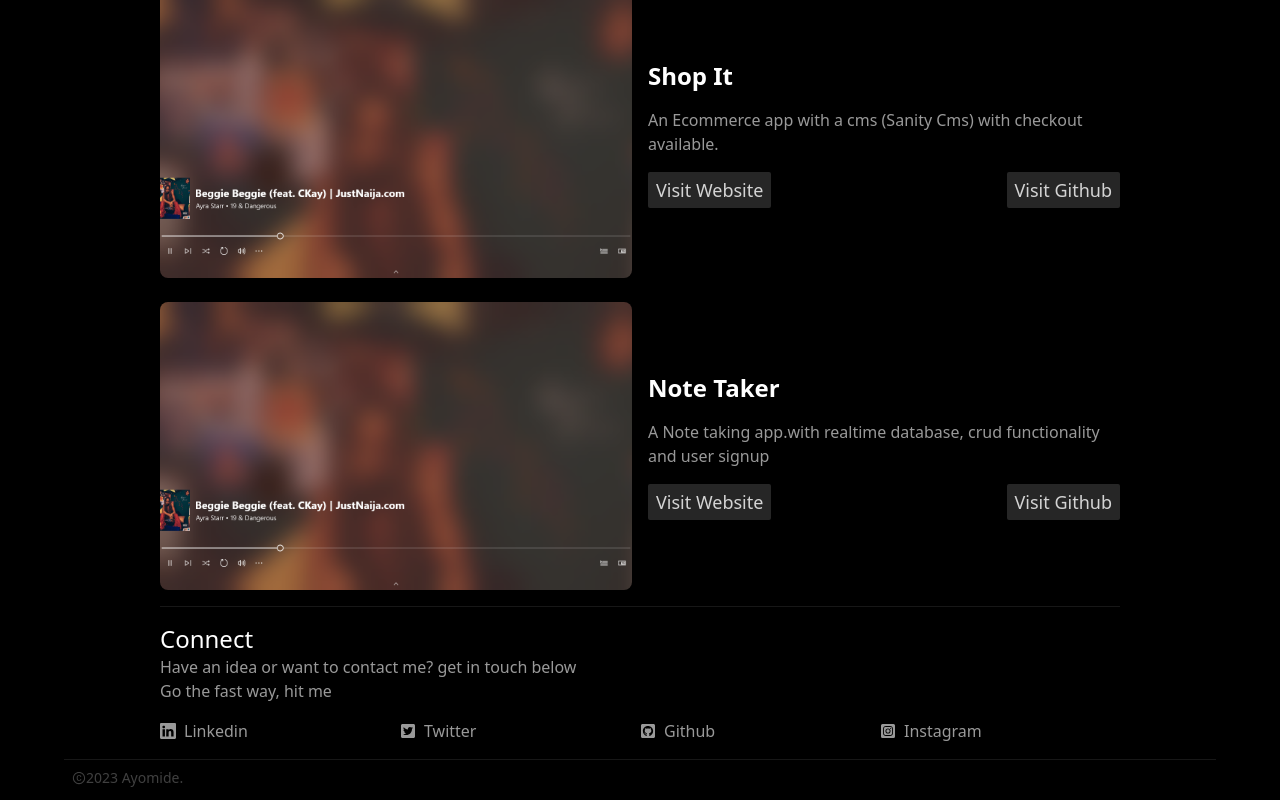
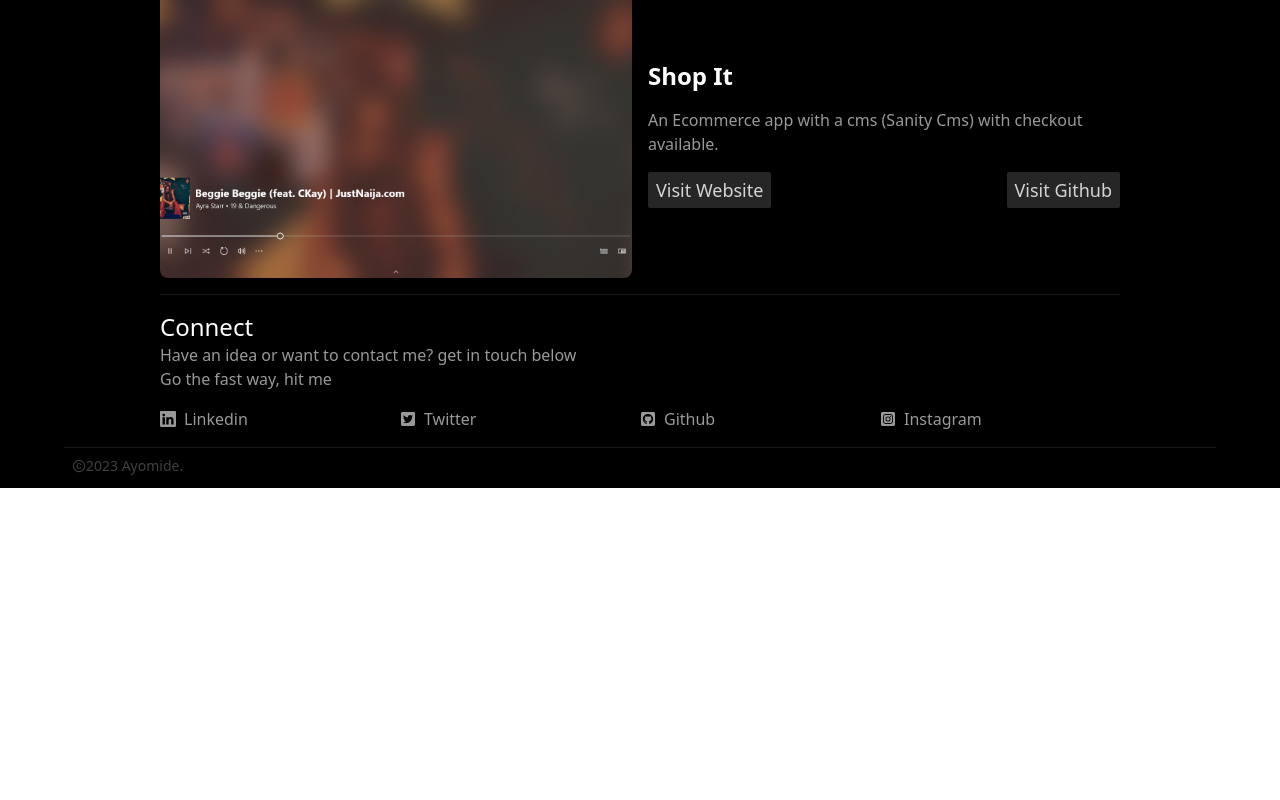
Before and after one commit to Ayothegod/portfolio, a Next.js app: page / in a window 1280 px wide. Shown: the part 993-1793 px from the top of the page. After the commit the page ends 1481 px from the top, so only its background shows below. Built offline with nearby package versions, Linux system fonts and the light colour scheme.

Commit message:
trying to arrange project images

```diff
--- a/components/Project.jsx
+++ b/components/Project.jsx
@@ -1,15 +1,17 @@
 import Image from "next/image"
 import Link from "next/link"
-import dummyImage from "@/assets/Screenshot (155).png";
 
-const Project = ({name,desc}) => {
+
+// assets\20220526_055846.jpg , assets\20220519_195303.jpg
+
+const Project = ({name,desc,image}) => {
   return (
 
             <div className=" grid grid-cols-1 sm:grid-cols-1 gap-8 ">
               <div className="flex flex-col sm:flex-row gap-y-2 gap-x-4 sm:items-center">
                 <div className="h-48 w-full sm:w-1/2 sm:h-52 md:h-72 rounded-lg overflow-hidden ">
                   <Image
-                    src={dummyImage}
+                    src={image}
                     alt="dummy"
                     className="w-full h-full hover:scale-110 transition-transform duration-300 ease-in-out object-cover object-center"
                   />
--- a/pages/index.js
+++ b/pages/index.js
@@ -14,6 +14,9 @@ import {
 } from "react-icons/fa";
 import aboutImage from "@/assets/p4n2ny.jpg";
 import FutureTools from "@/components/FutureTools";
+import dummyImage from "@/assets/Screenshot (155).png";
+import dummyImage2 from "@/assets/20220519_195303.jpg";
+import dummyImage3 from "@/assets/20220526_055846.jpg";
 
 export default function Home() {
   return (
@@ -95,11 +98,16 @@ export default function Home() {
             <Project
               name="Shop It"
               desc="An Ecommerce app with a cms (Sanity Cms) with checkout available. "
+              image={dummyImage}
             />
-            <Project
+            {/* <Project
               name="Note Taker"
               desc="A Note taking app.with realtime database, crud functionality and user signup"
               />
+            <Project
+              name="Zoommmm"
+              desc="Transport and ride hailing at its best. Lets take youi to your destination"
+              /> */}
               </div>
           </section>
 
```
Also changed, not shown: assets/20220519_195303.jpg (added), assets/20220526_055846.jpg (added).
